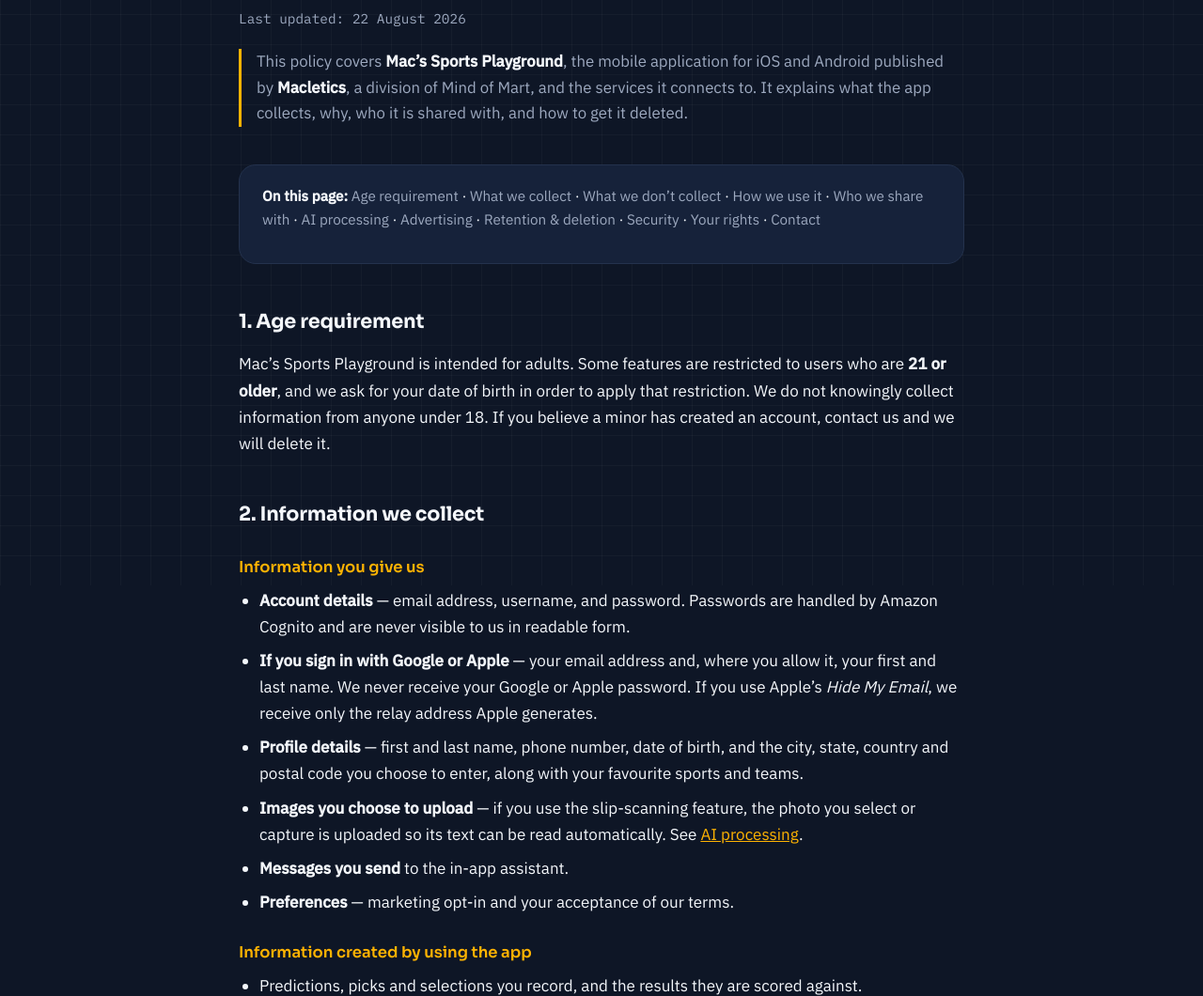
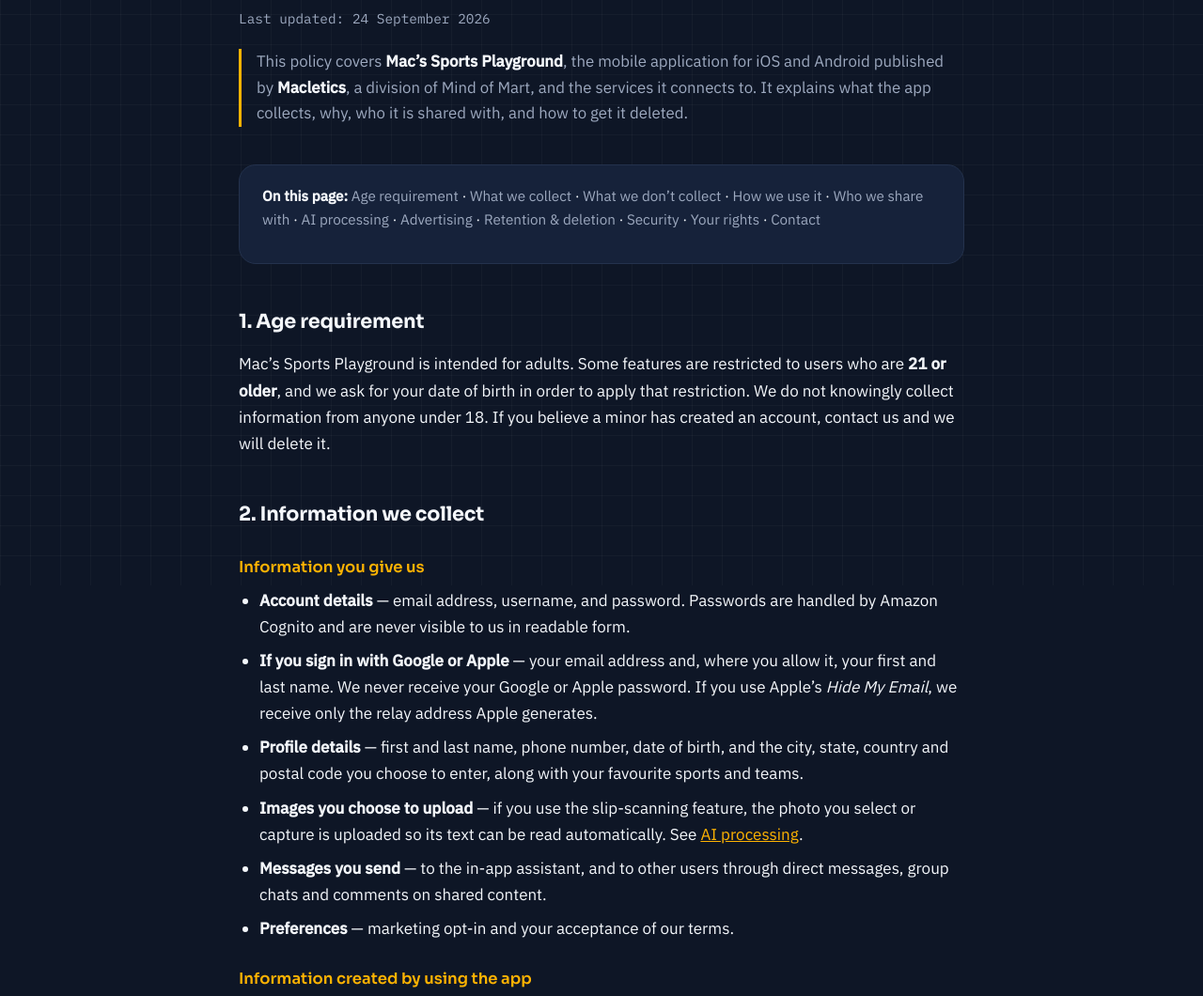
Before and after one commit to DMCNAIR11/macletics-site, a plain HTML site: page privacy.html in a window 1280 px wide. Shown: the part 177-1237 px from the top of the page at 94% size. Drawn offline with Linux system fonts and the light colour scheme.

Commit message:
privacy: note user-to-user messages (DMs/groups/comments); refresh date to 24 Sep 2026

```diff
--- a/privacy.html
+++ b/privacy.html
@@ -75,7 +75,7 @@
 <main>
   <div class="wrap">
     <h1>Privacy Policy</h1>
-    <div class="updated">Last updated: 22 August 2026</div>
+    <div class="updated">Last updated: 24 September 2026</div>
 
     <p class="lede">This policy covers <strong>Mac&rsquo;s Sports Playground</strong>, the mobile
     application for iOS and Android published by <strong>Macletics</strong>, a division of
@@ -120,7 +120,8 @@
       <li><strong>Images you choose to upload</strong> &mdash; if you use the slip-scanning
       feature, the photo you select or capture is uploaded so its text can be read
       automatically. See <a href="#ai">AI processing</a>.</li>
-      <li><strong>Messages you send</strong> to the in-app assistant.</li>
+      <li><strong>Messages you send</strong> &mdash; to the in-app assistant, and to other
+      users through direct messages, group chats and comments on shared content.</li>
       <li><strong>Preferences</strong> &mdash; marketing opt-in and your acceptance of our
       terms.</li>
     </ul>
```
